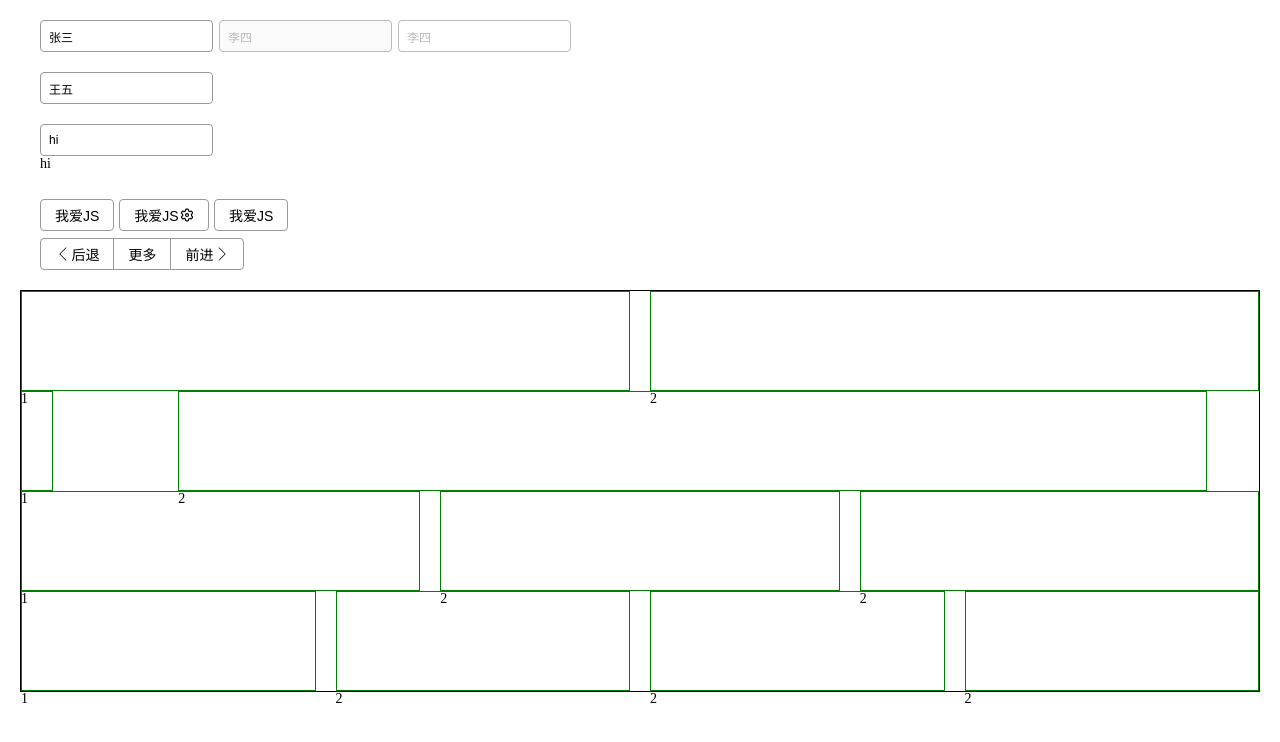
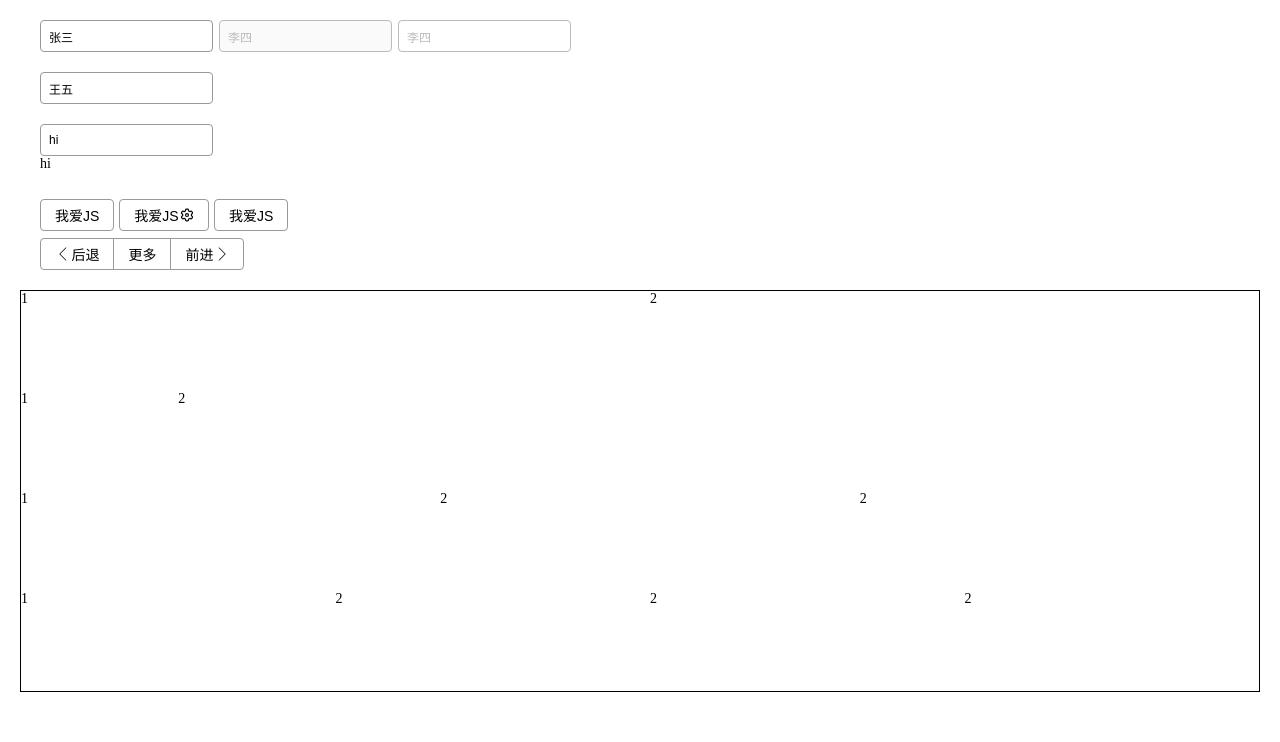
Before and after one commit to kilokwu/kilok-ui, a Vue app: page / in a window 1280 px wide. Shown: the top 742 px of the page. Built offline with nearby package versions, Linux system fonts and the light colour scheme.

Commit message:
重构row-col代码

```diff
--- a/src/components/row-col/col.vue
+++ b/src/components/row-col/col.vue
@@ -1,10 +1,5 @@
 <template>
-  <div
-    class="col"
-    :class="[span && `col-${span}`, offset && `offset-${offset}`]"
-    :style="{paddingLeft: gutter/2+'px',paddingRight: gutter/2+'px'}"
-  >
-  <div style="border:1px solid green;height:100px"></div>
+  <div class="col" :class="colClasses" :style="colSytle">
     <slot></slot>
   </div>
 </template>
@@ -19,16 +14,25 @@
     offset: {
       type: [Number, String],
     },
-
   },
-  mounted(){
-      console.log('col mounted')
+  data() {
+    return {
+      gutter: 0,
+    };
   },
-  data(){
-      return{
-          gutter:0
-      }
-  }
+  computed: {
+    colSytle() {
+      console.log("gutter变了");
+      return {
+        paddingLeft: this.gutter / 2 + "px",
+        paddingRight: this.gutter / 2 + "px",
+      };
+    },
+    colClasses() {
+      let { span, offset } = this;
+      return [span && `col-${span}`, offset && `offset-${offset}`];
+    },
+  },
 };
 </script>
 
--- a/src/components/row-col/row.vue
+++ b/src/components/row-col/row.vue
@@ -1,5 +1,5 @@
 <template>
-  <div class="row" :style="{marginLeft:-gutter/2+'px',marginRight:-gutter/2+'px'}">
+  <div class="row" :style="rowStyle">
       <slot></slot>
   </div>
 </template>
@@ -13,12 +13,16 @@
     }
   },
   mounted(){
-    // console.log(this.$children)
     this.$children.forEach((vm)=>{
       vm.gutter = this.gutter
-    // console.log(vm.gutter)
     })
-  }
+  },
+  computed: {
+    rowStyle(){
+      let gutter = this
+      return {marginLeft:-gutter/2+'px',marginRight:-gutter/2+'px'}
+    }
+  },
 };
 </script>
 
```
